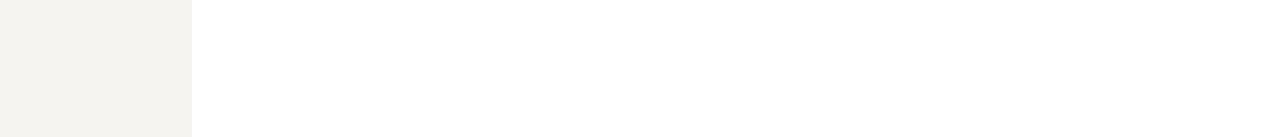
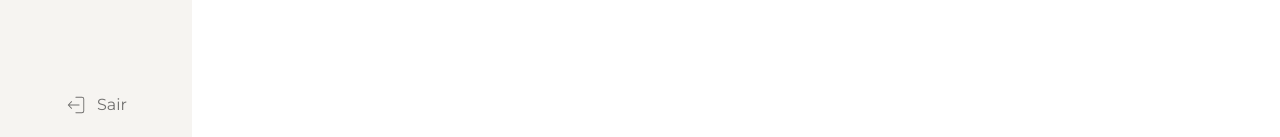
Before and after one commit to guilhermeoln/teste-sga, a Next.js app: page /tasks in a window 1280 px wide. Shown: the part 660-797 px from the top of the page. Built offline with nearby package versions, Linux system fonts and the light colour scheme.

Commit message:
feat: logout

```diff
--- /dev/null
+++ b/src/app/api/logout/route.ts
@@ -0,0 +1,32 @@
+import { CacheKeysEnum } from "@/types";
+import { cookies } from "next/headers";
+import { NextRequest, NextResponse } from "next/server";
+
+export async function POST(req: NextRequest) {
+  try {
+    const cookieStore = await cookies();
+
+    cookieStore.delete(CacheKeysEnum.USER);
+
+    return NextResponse.json(
+      { ok: true, data: "Usuário deslogado" },
+      {
+        status: 200,
+      }
+    );
+  } catch (error: unknown) {
+    let message = "Erro ao realizar logout, entre em contato com o suporte.";
+
+    if (error instanceof Error) {
+      message = error.message;
+    }
+
+    return NextResponse.json(
+      {
+        ok: false,
+        error: message,
+      },
+      { status: 500 }
+    );
+  }
+}
--- a/src/components/Navbar/index.tsx
+++ b/src/components/Navbar/index.tsx
@@ -2,10 +2,12 @@
 
 import Image from "next/image";
 import { NavItemLabel, NavItemWrapper, Wrapper } from "./styles";
-import { Divider } from "@mui/material";
+import { Box, Divider, IconButton, Typography } from "@mui/material";
 import useRoutes from "@/hooks/useRoutes";
 import { useRouter } from "next/navigation";
 import { IconType } from "react-icons";
+import { CiLogout } from "react-icons/ci";
+import logout from "@/services/serverActions/logout";
 
 type NavItemProps = {
   id: string;
@@ -16,8 +18,6 @@ type NavItemProps = {
 };
 
 function NavItem({ label, isActive, icon: Icon, path }: NavItemProps) {
-  const router = useRouter();
-
   return (
     <NavItemWrapper isActive={isActive} onClick={() => router.push(path)}>
       <Icon size={20} color={isActive ? "white" : "black"} />
@@ -28,9 +28,11 @@ function NavItem({ label, isActive, icon: Icon, path }: NavItemProps) {
 
 export default function Navbar() {
   const { routes } = useRoutes();
+  const router = useRouter();
 
   return (
     <Wrapper>
+      <div>
         <Wrapper padding="15px">
           <Image src="/images/logo.png" alt="logo" width={60} height={50} />
         </Wrapper>
@@ -40,6 +42,19 @@ export default function Navbar() {
             <NavItem key={route.id} {...route} />
           ))}
         </Wrapper>
+      </div>
+      <Box display="flex" padding="15px" justifyContent="center" width="100%">
+        <IconButton
+          sx={{ gap: "10px" }}
+          onClick={() => {
+            logout();
+            router.push("/login");
+          }}
+        >
+          <CiLogout size={22} />
+          <Typography>Sair</Typography>
+        </IconButton>
+      </Box>
     </Wrapper>
   );
 }
--- a/src/components/Navbar/styles.ts
+++ b/src/components/Navbar/styles.ts
@@ -8,6 +8,7 @@ export const Wrapper = styled(Box)(({ theme }) => ({
   flexDirection: "column",
   width: "100%",
   backgroundColor: theme.palette.background.paper,
+  justifyContent: "space-between",
 }));
 
 export const NavItemWrapper = styled(Box, {
--- /dev/null
+++ b/src/services/serverActions/logout.ts
@@ -0,0 +1,18 @@
+const logout = async () => {
+  const response = await fetch("/api/logout", {
+    headers: {
+      "Content-Type": "application/json",
+    },
+    method: "POST",
+  });
+
+  const data = await response.json();
+
+  if (!response.ok) {
+    throw new Error(data.error);
+  }
+
+  return data;
+};
+
+export default logout;
```
Lines whose indentation alone changed are shown as unchanged.
